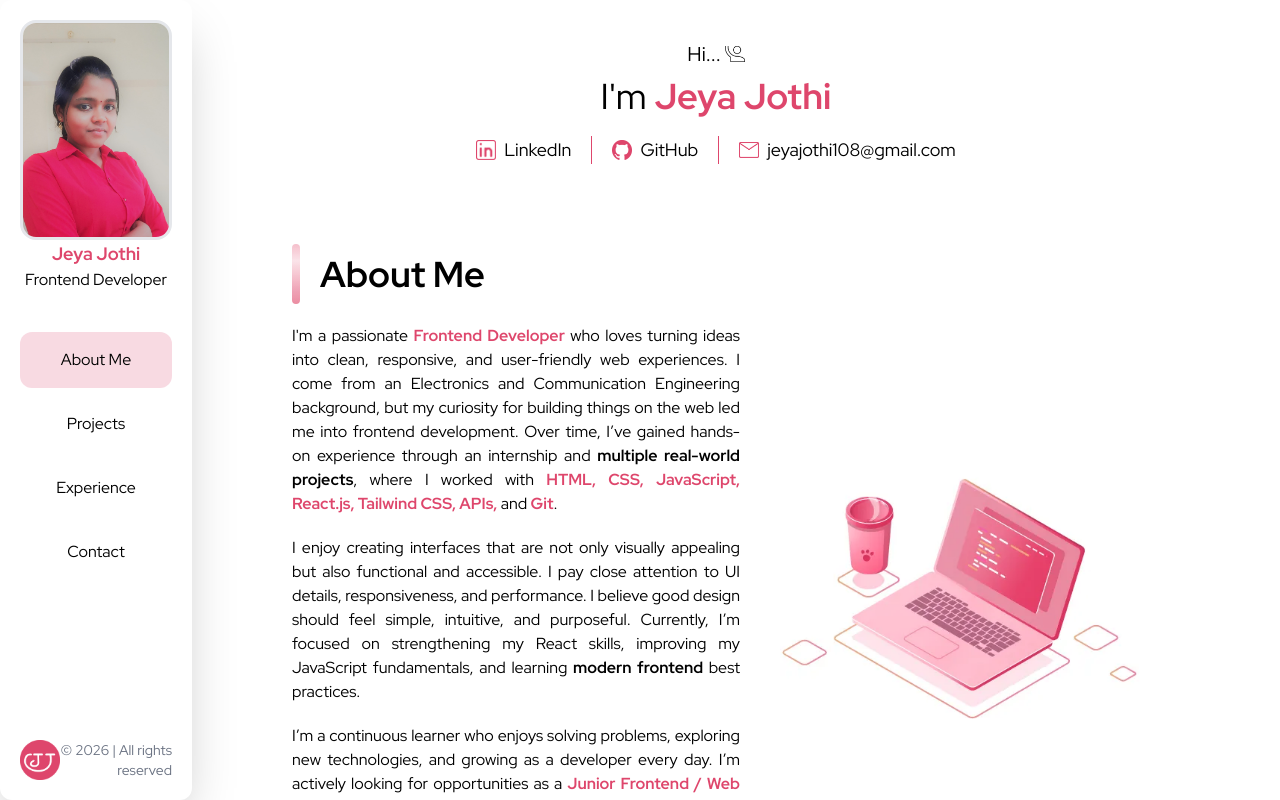
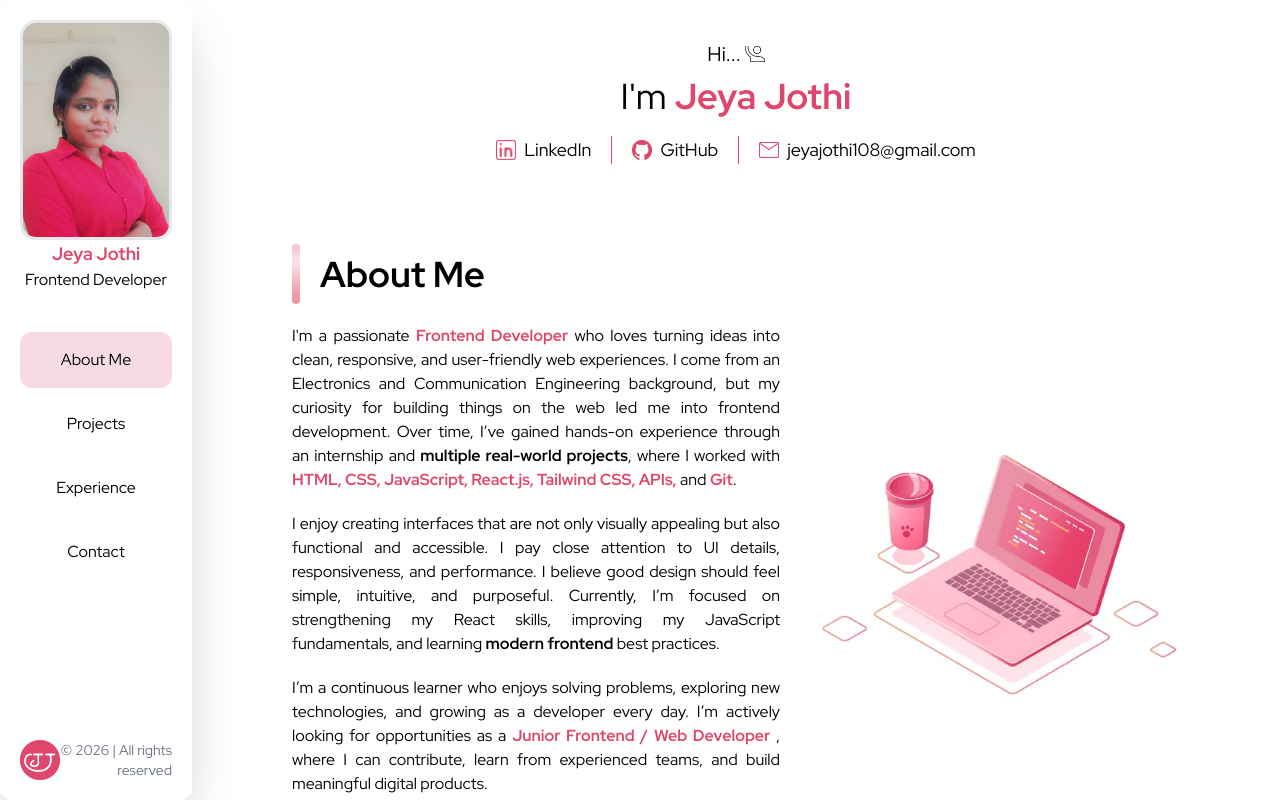
Before and after one commit to Jeya-Jothi/Portfolio_Jo, a React (Vite) app: page / in a window 1280 px wide. Both pictures are taken after a click on the button "About Me". Built offline with nearby package versions, Linux system fonts and the light colour scheme.

Commit message:
remove pr from about page

```diff
--- a/src/components/AboutSection.jsx
+++ b/src/components/AboutSection.jsx
@@ -51,7 +51,7 @@ function MobileIntro() {
 export default function AboutSection() {
   return (
     <>
-      <div className="p-5 lg:p-10 md:pr-10 lg:pr-20 flex flex-col gap-8 md:gap-12 lg:gap-20 md:mx-5 xl:mx-15">
+      <div className="p-5 lg:p-10 flex flex-col gap-8 md:gap-12 lg:gap-20 md:mx-5 xl:mx-15">
         <div className="md:hidden">
           <MobileIntro />
         </div>
```
